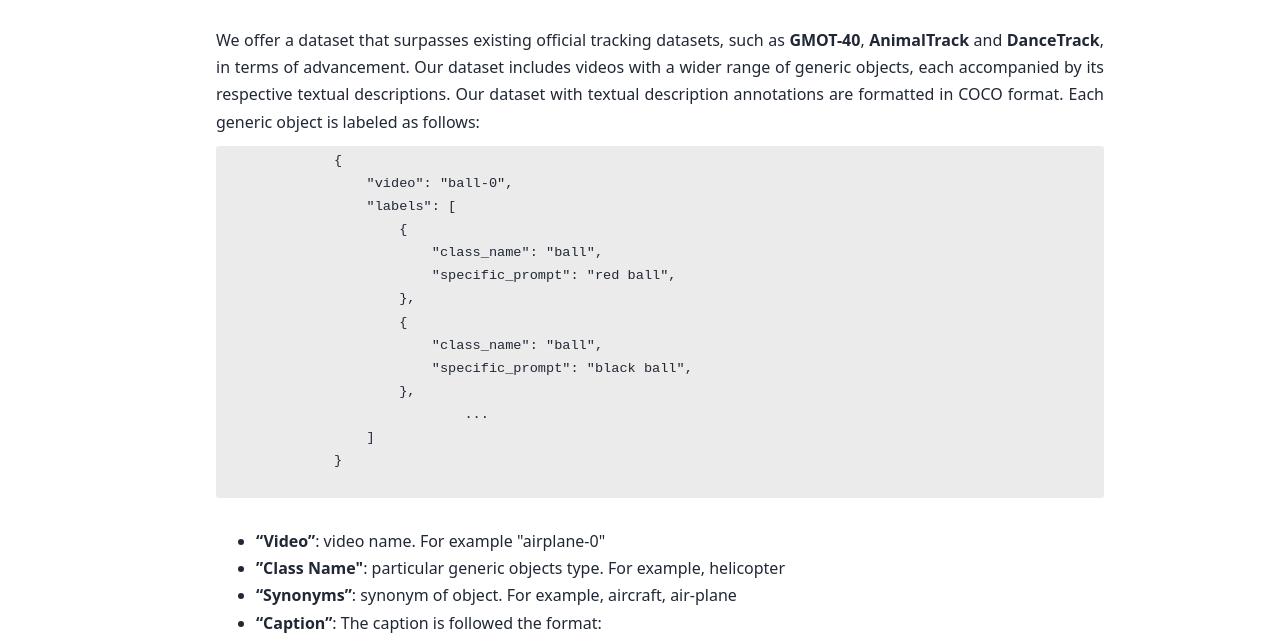
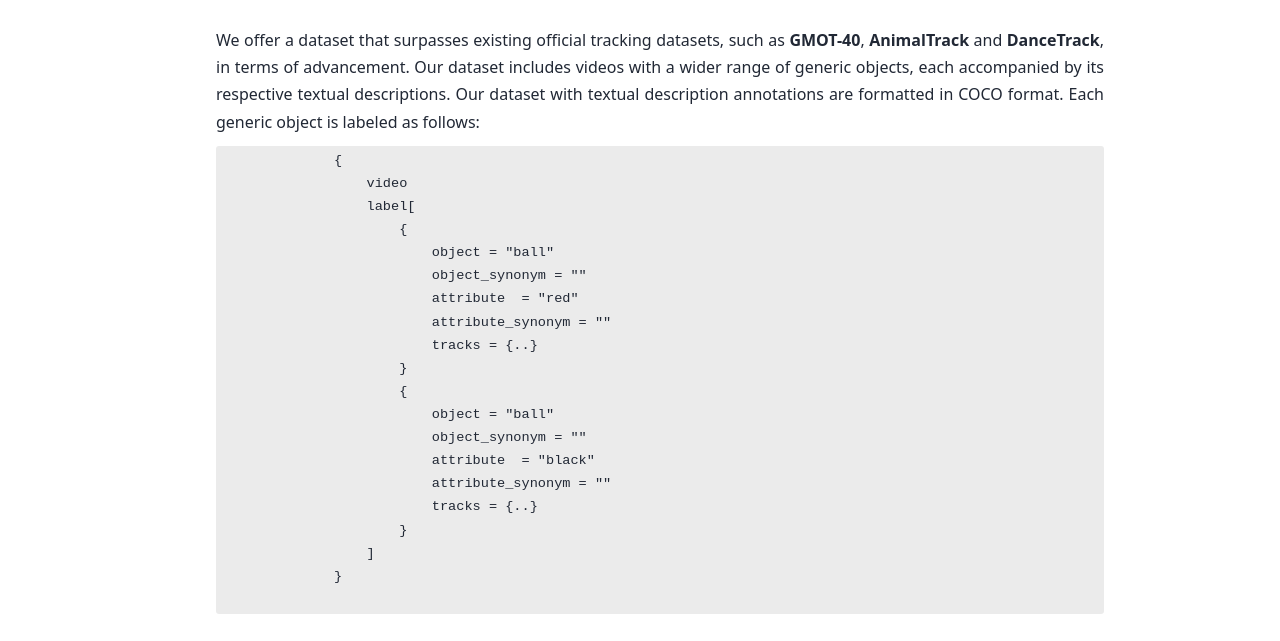
Before and after one commit to anonymous4reasons/Z-GMOT, a plain HTML site: page dataset.html in a window 1280 px wide. Shown: the part 150-791 px from the top of the page. Drawn offline with Linux system fonts and the light colour scheme; some icons are missing; a web font is replaced by a local one.

Commit message:
fix dataset format

```diff
--- a/dataset.html
+++ b/dataset.html
@@ -59,17 +59,22 @@
            Each generic object is labeled as follows:
            <pre>
             {
-                "video": "ball-0",
-                "labels": [
+                video
+                label[
                     {
-                        "class_name": "ball",
-                        "specific_prompt": "red ball",
-                    },
+                        object = "ball"
+                        object_synonym = ""
+                        attribute  = "red"
+                        attribute_synonym = ""
+                        tracks = {..}
+                    }
                     {
-                        "class_name": "ball",
-                        "specific_prompt": "black ball",
-                    },
-                            ...
+                        object = "ball"
+                        object_synonym = ""
+                        attribute  = "black"
+                        attribute_synonym = ""
+                        tracks = {..}
+                    }
                 ]
             }
             </pre>
```
